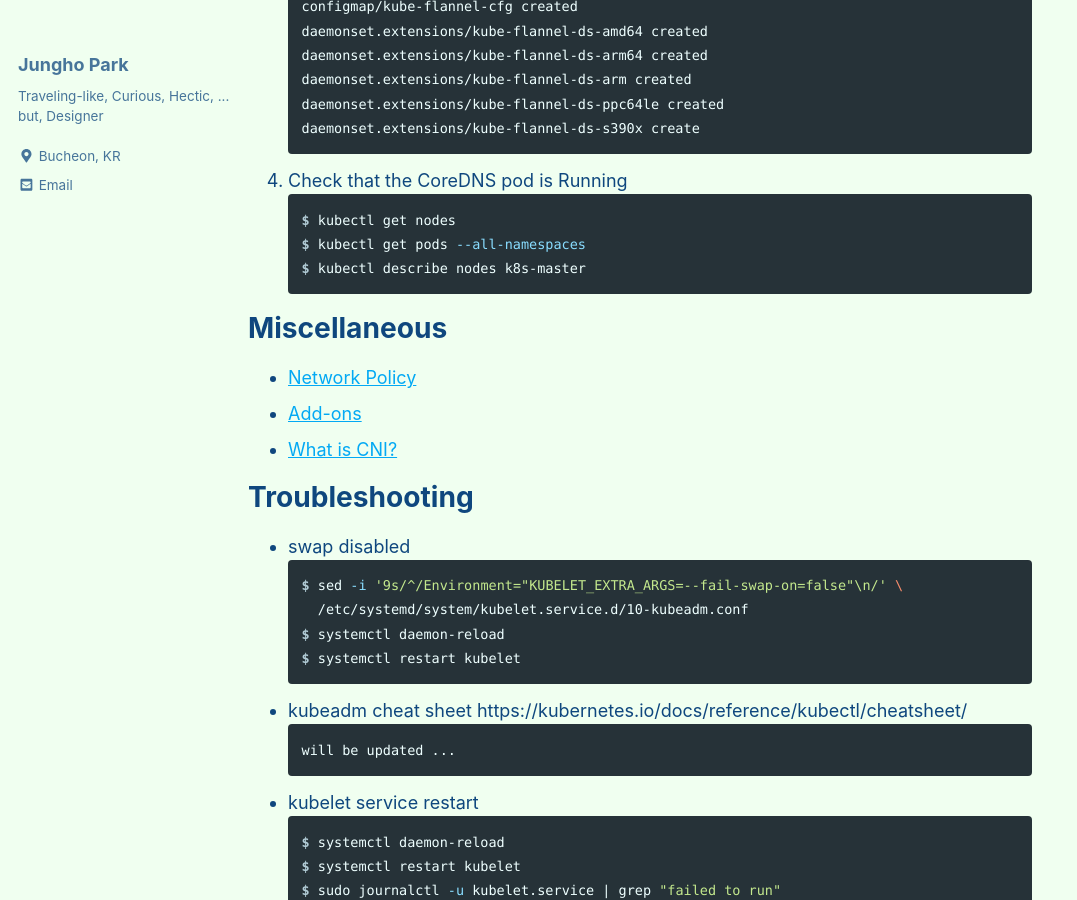
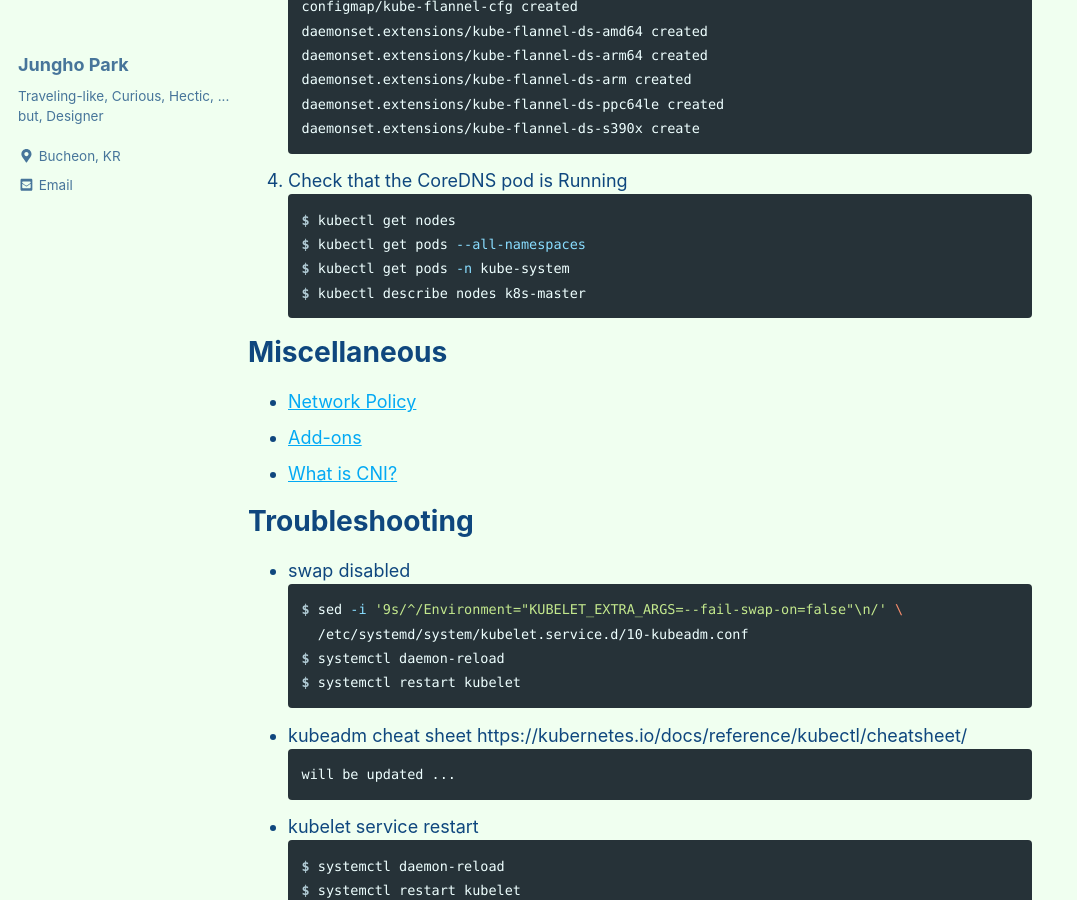
Before and after one commit to unipark00/tekrepo, a Jekyll site: the page built from _posts/2019-04-07-configure-k8s-cluster.md, in a window 1280 px wide and 900 px high, scrolled down 2845 px. Shown: the whole window, without its empty margins (0-1077 px from the left). Built offline with Jekyll 4.4.1, drawn with Linux system fonts in a browser that asks for light colours; cached includes are drawn as plain includes.

Commit message:
Update 2019-04-07-configure-k8s-cluster.md

````diff
--- a/_posts/2019-04-07-configure-k8s-cluster.md
+++ b/_posts/2019-04-07-configure-k8s-cluster.md
@@ -84,6 +84,7 @@ daemonset.extensions/kube-flannel-ds-s390x create
 ```console
 $ kubectl get nodes
 $ kubectl get pods --all-namespaces
+$ kubectl get pods -n kube-system
 $ kubectl describe nodes k8s-master
 ```
 
````
